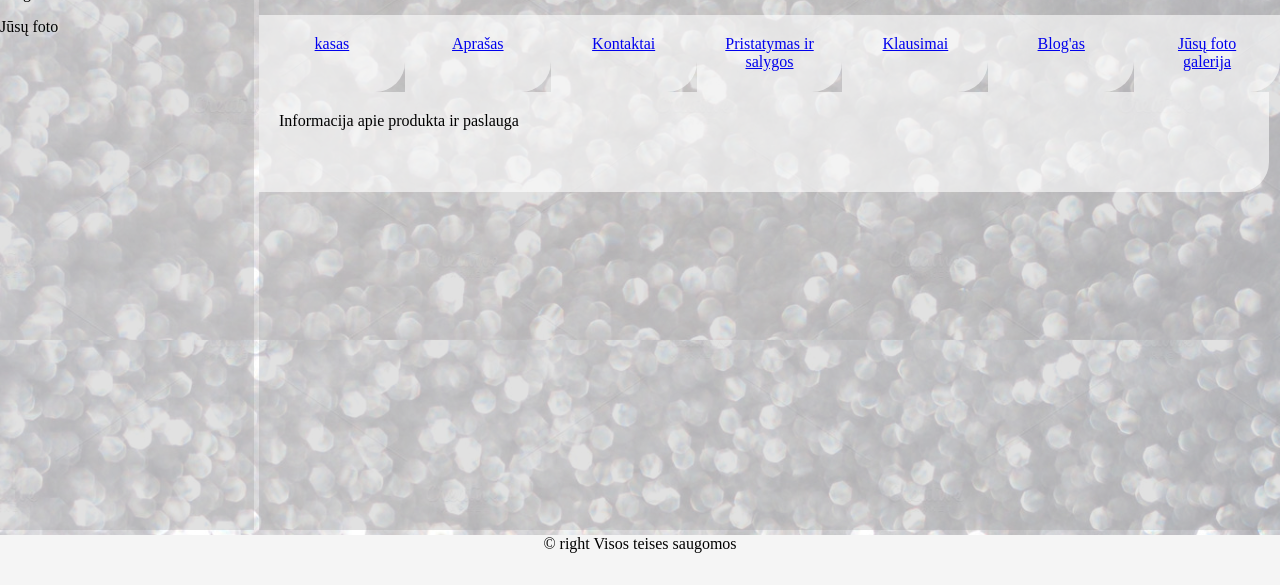
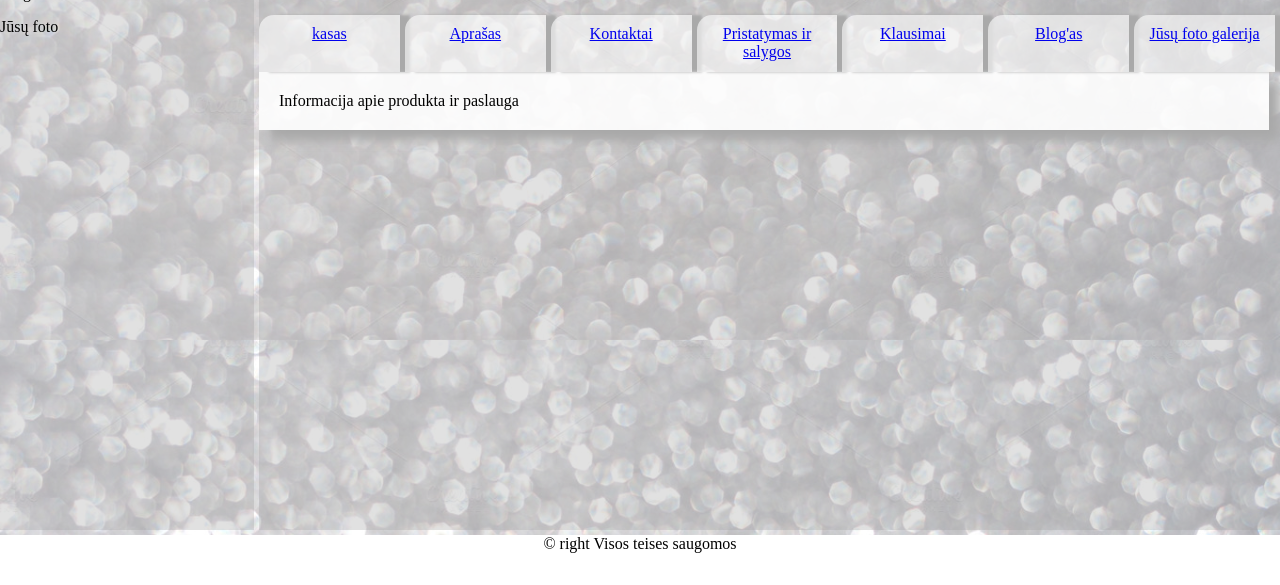
Before and after one commit to gretutele/Klasesdarbas1123, a PHP site: page / in a window 1280 px wide. Shown: the part 510-1095 px from the top of the page. Run offline with PHP 8.4, Linux system fonts and the light colour scheme.

```diff
--- a/mano_dizainas/dizainas.css
+++ b/mano_dizainas/dizainas.css
@@ -68,11 +68,11 @@ html, body {
     }
     .headeris {
         text-align: center;
-        background-color: whitesmoke;
+        background-color: #ffffff;
     }
     .footeris {
         text-align: center;
-        background-color: whitesmoke;
+        background-color: #ffffff;
     }
     .reklama {
         display:none;
@@ -97,11 +97,11 @@ html, body {
     }
     .footeris {
         text-align: center;
-        background-color: whitesmoke;
+        background-color: #ffffff;
     }
     .headeris {
         text-align: center;
-        background-color: whitesmoke;
+        background-color: #ffffff;
     }
     .main {
         display: block;
@@ -127,11 +127,11 @@ html, body {
     }
     .footeris {
         text-align: center;
-        background-color: whitesmoke;
+        background-color: #ffffff;
     }
     .headeris {
         text-align: center;
-        background-color: whitesmoke;
+        background-color: #ffffff;
     }
     .main {
         display: inline;
@@ -158,11 +158,11 @@ html, body {
     }
     .headeris {
         text-align: center;
-        background-color: whitesmoke;
+        background-color: #ffffff;
     }
     .footeris {
         text-align: center;
-        background-color: whitesmoke;
+        background-color: #ffffff;
     }
     .main {
         display: inline;
@@ -190,11 +190,11 @@ html, body {
     }
     .headeris {
         text-align: center;
-        background-color: whitesmoke;
+        background-color: #ffffff;
     }
     .footeris {
         text-align: center;
-        background-color: whitesmoke;
+        background-color: #ffffff;
     }
     .main {
         display: inline;
@@ -218,18 +218,25 @@ html, body {
     display: flex;
     text-align: center;
     width: 95%;
-    height: 60px;
+    height: 100%;
+    background-color: rgba(255, 255, 255, 0.9);
+    padding: 20px;
+    box-shadow: 10px 10px 10px darkgrey;
+}
+.pasirinkimai a {
+    text-align: center;
+    width: 100%;
     background-color: rgba(255, 255, 255, 0.6);
-    padding: 20px;
-    border-bottom-right-radius: 30px;
-    border-collapse: collapse;
+    box-shadow: 10px 0px 3px darkgrey;
+    padding: 10px;
+    border-top-left-radius: 15px;
+    border-collapse: separate;
+    margin-right: 5px;
+}
+a:active {
+    background-color: darkgrey;
 }
 
-.pasirinkimai a {
-    text-align: center;
-    width: 50%;
-    background-color: rgba(255, 255, 255, 0.6);
-    padding: 20px;
-    border-bottom-right-radius: 30px;
-    border-collapse: collapse;
+a:focus {
+    background-color: #ffffff;
 }
```
